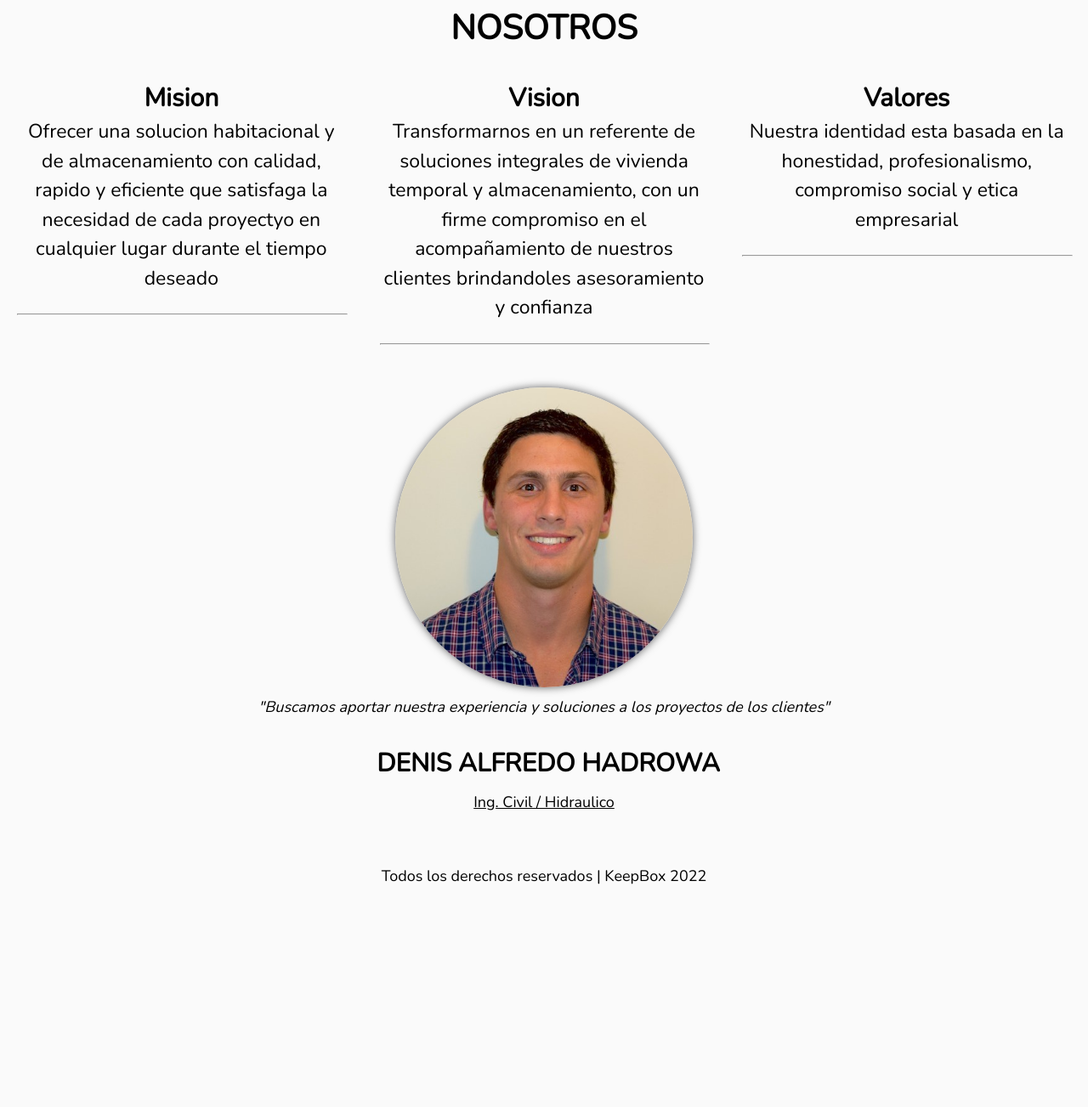
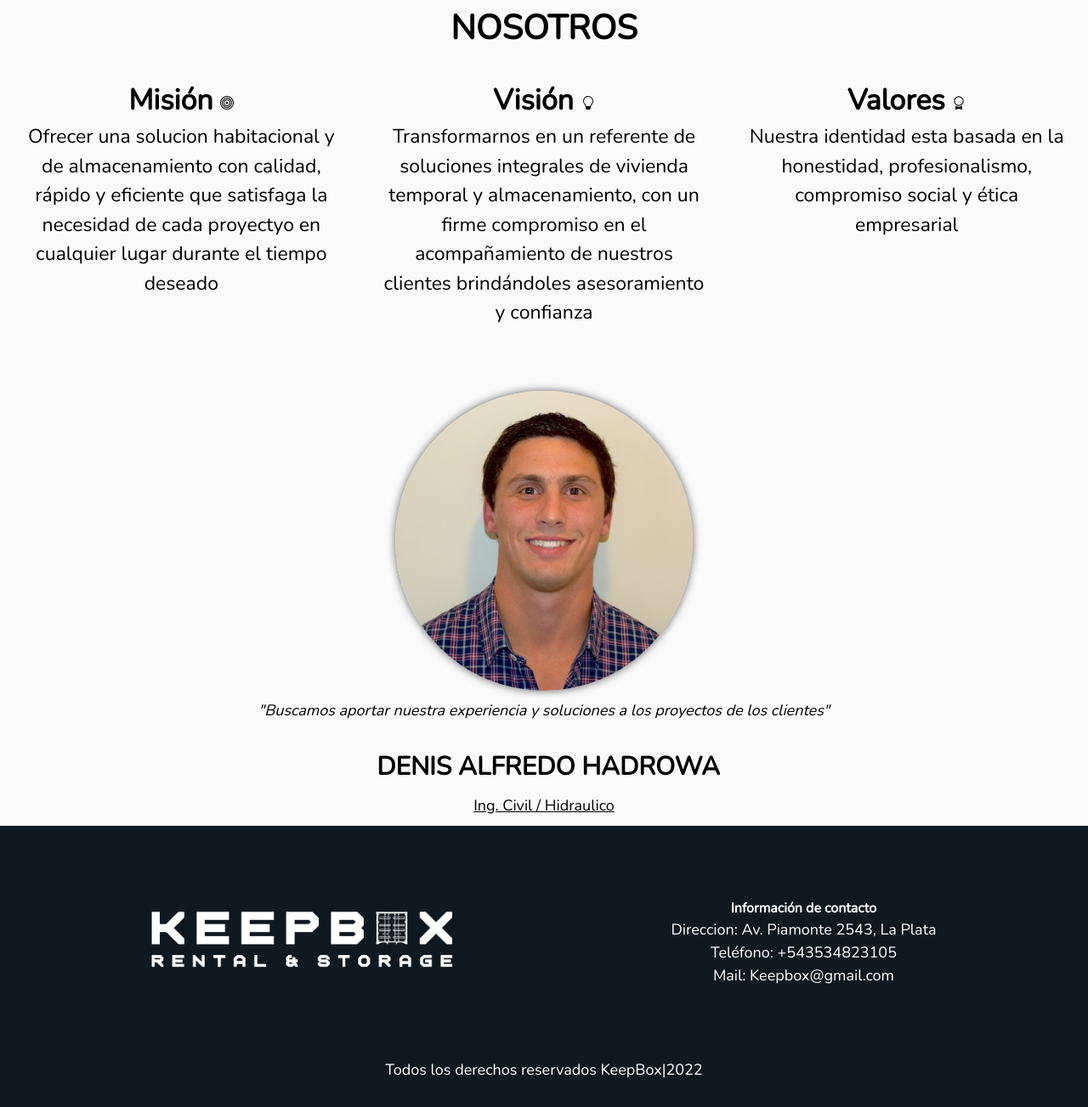
Before and after one commit to ivanhadrowa/clase-desarrollo, a plain HTML site: page pages/nosotros.html in a window 1280 px wide. Shown: the part 175-1478 px from the top of the page at 85% size. Before the commit the page ends 1270 px from the top, so only its background shows below. Drawn offline with nearby package versions, Linux system fonts and the light colour scheme.

Commit message:
cambios antes de viajar

```diff
--- a/css/main.css
+++ b/css/main.css
@@ -523,6 +523,7 @@ footer{
   padding: 5rem;
   text-align: center;
   width: 100%;
+  background-color: #101820;
 }
 
 
@@ -642,7 +643,7 @@ a svg:hover{
 .texto-mision h3,
 .texto-vision h3,
 .texto-valores h3{
-  font-size: 3rem;
+  font-size: 3.4rem;
   text-align: center;
 }
 
@@ -759,3 +760,46 @@ h2.nosotross{
 .formulario-contenedor{
   height: 550px;
 }
+
+
+footer{
+  display: flex;
+  justify-content: space-around;
+  align-items: center;
+}
+
+.footer-img{
+    width: 30%;
+    padding: 5rem 0;
+
+}
+
+.footer-textos p, .footer-textos h4{
+  color: white;
+}
+
+p.texto-footer{
+  background-color: #101820;
+  color: white;
+  text-align: center;
+  padding-bottom: 3rem;
+}
+
+@media(max-width:650px){
+  footer{
+    flex-direction: column;
+  }
+  .footer-textos p{
+    font-size: 1.5rem;
+  }
+  .footer-textos h4{
+    color: white;
+    font-size: 1.6rem;
+    padding-bottom: 1rem;
+  }
+  .footer-img{
+    padding: 0;
+    width: 140px;
+    padding-bottom: 2rem;
+  }
+}
--- a/pages/nosotros.html
+++ b/pages/nosotros.html
@@ -53,25 +53,35 @@
 
             <div class="texto-nosotros-container">
                 <div class="texto-mision" data-aos="fade-right" data-aos-duration="1000">
-                    <h3 >Mision</h3>
-                    <p>Ofrecer una solucion habitacional y de almacenamiento con calidad, rapido y eficiente que satisfaga la necesidad de cada proyectyo en cualquier lugar durante el tiempo deseado</p>
+                    <h3 >Misión <svg xmlns="http://www.w3.org/2000/svg" width="16" height="16" fill="currentColor" class="bi bi-bullseye" viewBox="0 0 16 16">
+                        <path d="M8 15A7 7 0 1 1 8 1a7 7 0 0 1 0 14zm0 1A8 8 0 1 0 8 0a8 8 0 0 0 0 16z"/>
+                        <path d="M8 13A5 5 0 1 1 8 3a5 5 0 0 1 0 10zm0 1A6 6 0 1 0 8 2a6 6 0 0 0 0 12z"/>
+                        <path d="M8 11a3 3 0 1 1 0-6 3 3 0 0 1 0 6zm0 1a4 4 0 1 0 0-8 4 4 0 0 0 0 8z"/>
+                        <path d="M9.5 8a1.5 1.5 0 1 1-3 0 1.5 1.5 0 0 1 3 0z"/>
+                      </svg></h3>
+                    <p>Ofrecer una solucion habitacional y de almacenamiento con calidad, rápido y eficiente que satisfaga la necesidad de cada proyectyo en cualquier lugar durante el tiempo deseado</p>
                     <br>
-                    <hr>
+
 
                 </div>
 
                 <div class="texto-vision" data-aos="fade-right" data-aos-duration="1000">
-                    <h3>Vision</h3>
-                    <p>Transformarnos en un referente de soluciones integrales de vivienda temporal y almacenamiento, con un firme compromiso en el acompañamiento de nuestros clientes brindandoles asesoramiento y confianza</p>
+                    <h3>Visión <svg xmlns="http://www.w3.org/2000/svg" width="16" height="16" fill="currentColor" class="bi bi-lightbulb" viewBox="0 0 16 16">
+                        <path d="M2 6a6 6 0 1 1 10.174 4.31c-.203.196-.359.4-.453.619l-.762 1.769A.5.5 0 0 1 10.5 13a.5.5 0 0 1 0 1 .5.5 0 0 1 0 1l-.224.447a1 1 0 0 1-.894.553H6.618a1 1 0 0 1-.894-.553L5.5 15a.5.5 0 0 1 0-1 .5.5 0 0 1 0-1 .5.5 0 0 1-.46-.302l-.761-1.77a1.964 1.964 0 0 0-.453-.618A5.984 5.984 0 0 1 2 6zm6-5a5 5 0 0 0-3.479 8.592c.263.254.514.564.676.941L5.83 12h4.342l.632-1.467c.162-.377.413-.687.676-.941A5 5 0 0 0 8 1z"/>
+                      </svg></h3>
+                    <p>Transformarnos en un referente de soluciones integrales de vivienda temporal y almacenamiento, con un firme compromiso en el acompañamiento de nuestros clientes brindándoles asesoramiento y confianza</p>
                     <br>
-                    <hr>
+
                 </div>
 
                 <div class="texto-valores" data-aos="fade-right" data-aos-duration="1000">
-                    <h3>Valores</h3>
-                    <p>Nuestra identidad esta basada en la honestidad, profesionalismo, compromiso social y etica empresarial</p>
+                    <h3>Valores <svg xmlns="http://www.w3.org/2000/svg" width="16" height="16" fill="currentColor" class="bi bi-award" viewBox="0 0 16 16">
+                        <path d="M9.669.864 8 0 6.331.864l-1.858.282-.842 1.68-1.337 1.32L2.6 6l-.306 1.854 1.337 1.32.842 1.68 1.858.282L8 12l1.669-.864 1.858-.282.842-1.68 1.337-1.32L13.4 6l.306-1.854-1.337-1.32-.842-1.68L9.669.864zm1.196 1.193.684 1.365 1.086 1.072L12.387 6l.248 1.506-1.086 1.072-.684 1.365-1.51.229L8 10.874l-1.355-.702-1.51-.229-.684-1.365-1.086-1.072L3.614 6l-.25-1.506 1.087-1.072.684-1.365 1.51-.229L8 1.126l1.356.702 1.509.229z"/>
+                        <path d="M4 11.794V16l4-1 4 1v-4.206l-2.018.306L8 13.126 6.018 12.1 4 11.794z"/>
+                      </svg></h3>
+                    <p>Nuestra identidad esta basada en la honestidad, profesionalismo, compromiso social y ética empresarial</p>
                     <br>
-                    <hr>
+
                 </div>
             </div>
 
@@ -100,8 +110,20 @@
     </main>
 
     <footer>
-        <p>Todos los derechos reservados | KeepBox 2022</p>
+        <div class="footer-img">
+            <img src="../logo/KEEPBOX BLANCO PNG.png" alt="">
+        </div>
+        <div class="footer-textos">
+
+            <h4>Información de contacto</h4>
+            <p>Direccion: Av. Piamonte 2543, La Plata</p>
+            <p>Teléfono: +543534823105</p>
+            <p>Mail: Keepbox@gmail.com</p>
+        </div>
+
+
     </footer>
+    <p class="texto-footer">Todos los derechos reservados KeepBox|2022</p>
 
     <script src="https://unpkg.com/aos@2.3.1/dist/aos.js"></script>
     <script>
```
Also changed, not shown: index.html (+15 -3 lines), pages/contacto.html (+13 -1 lines), pages/productos.html (+13 -6 lines), pages/servicios.html (+20 -9 lines), img/dentroeditada.jpg (added), img/fueraeditada.jpg (added).
